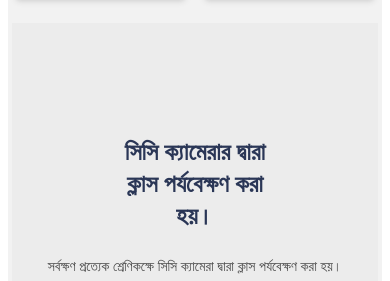
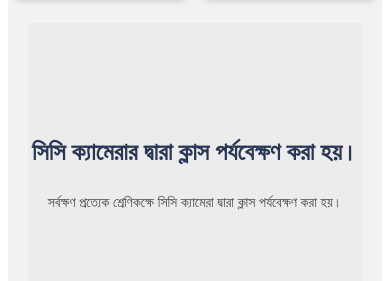
Before and after one commit to Five-Stack/Management-System-client, a React (Vite) app: page / in a window 390 px wide. Shown: the part 1853-2134 px from the top of the page. Built offline with nearby package versions, Linux system fonts and the light colour scheme; no server answers.

Commit message:
benefits section responsive is done

```diff
--- a/src/Pages/Home/BenefitsSection/BenefitsSection.jsx
+++ b/src/Pages/Home/BenefitsSection/BenefitsSection.jsx
@@ -44,7 +44,7 @@ function BenefitsSection() {
             }
         </div>
         <div className="basis-1/2 h-full bg-[rgba(217,217,217,0.28)] flex flex-col items-center text-center gap-6 py-[112px]">
-            <h3 className="text-2xl px-24 text-[#2A3656] font-bold">সিসি ক্যামেরার দ্বারা ক্লাস পর্যবেক্ষণ করা হয়।</h3>
+            <h3 className="text-2xl lg:px-24 text-[#2A3656] font-bold">সিসি ক্যামেরার দ্বারা ক্লাস পর্যবেক্ষণ করা হয়।</h3>
             <p className="text-[#454545] text-[14px]">সর্বক্ষণ প্রত্যেক শ্রেণিকক্ষে সিসি ক্যামেরা দ্বারা ক্লাস পর্যবেক্ষণ করা হয়।</p>
         </div>
       </div>
```
